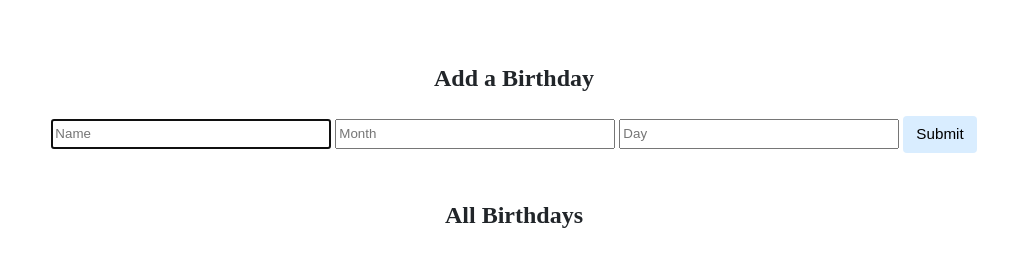
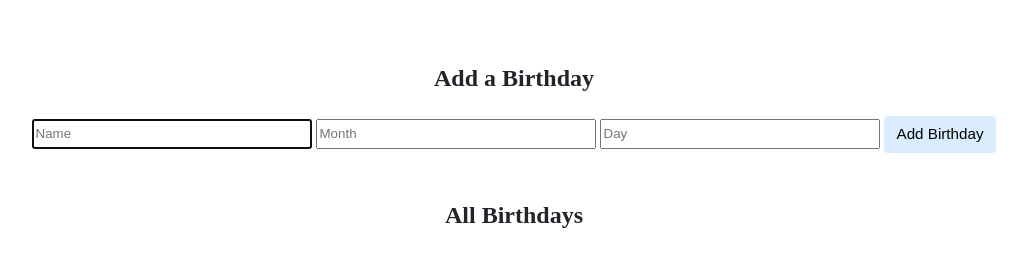
Before and after one commit to iacopo22/admission, a Flask app: page / in a window 1280 px wide. Shown: the part 200-453 px from the top of the page, without its empty margins (126-1153 px from the left). Run offline with Flask 3, Linux system fonts and the light colour scheme; some libraries are stand-ins or nearby versions.

Commit message:
Mon, Mar 31, 2025, 8:23 PM +02:00

```diff
--- a/birthdays/templates/index.html
+++ b/birthdays/templates/index.html
@@ -19,7 +19,7 @@
                     <input autocomplete="off" autofocus name="name" placeholder="Name" type="text">
                     <input autocomplete="off" autofocus name="month" placeholder="Month" type="number" min="1" max="12">
                     <input autocomplete="off" autofocus name="day" placeholder="Day" type="number" min="1" max="31">
-                    <button type="submit">Submit</button>
+                    <input type="submit" value="Add Birthday">
 
                 </form>
             </div>
```
